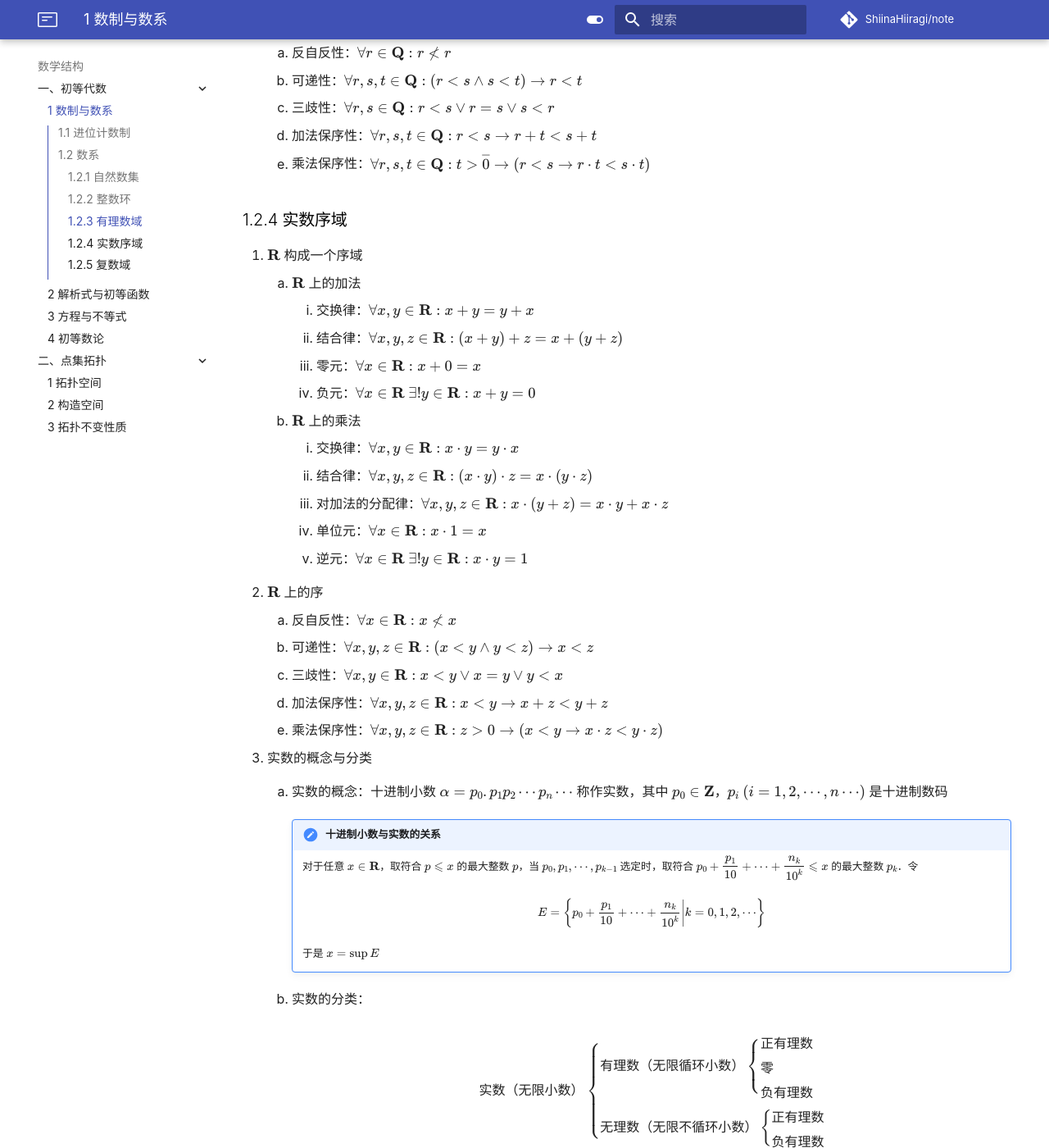
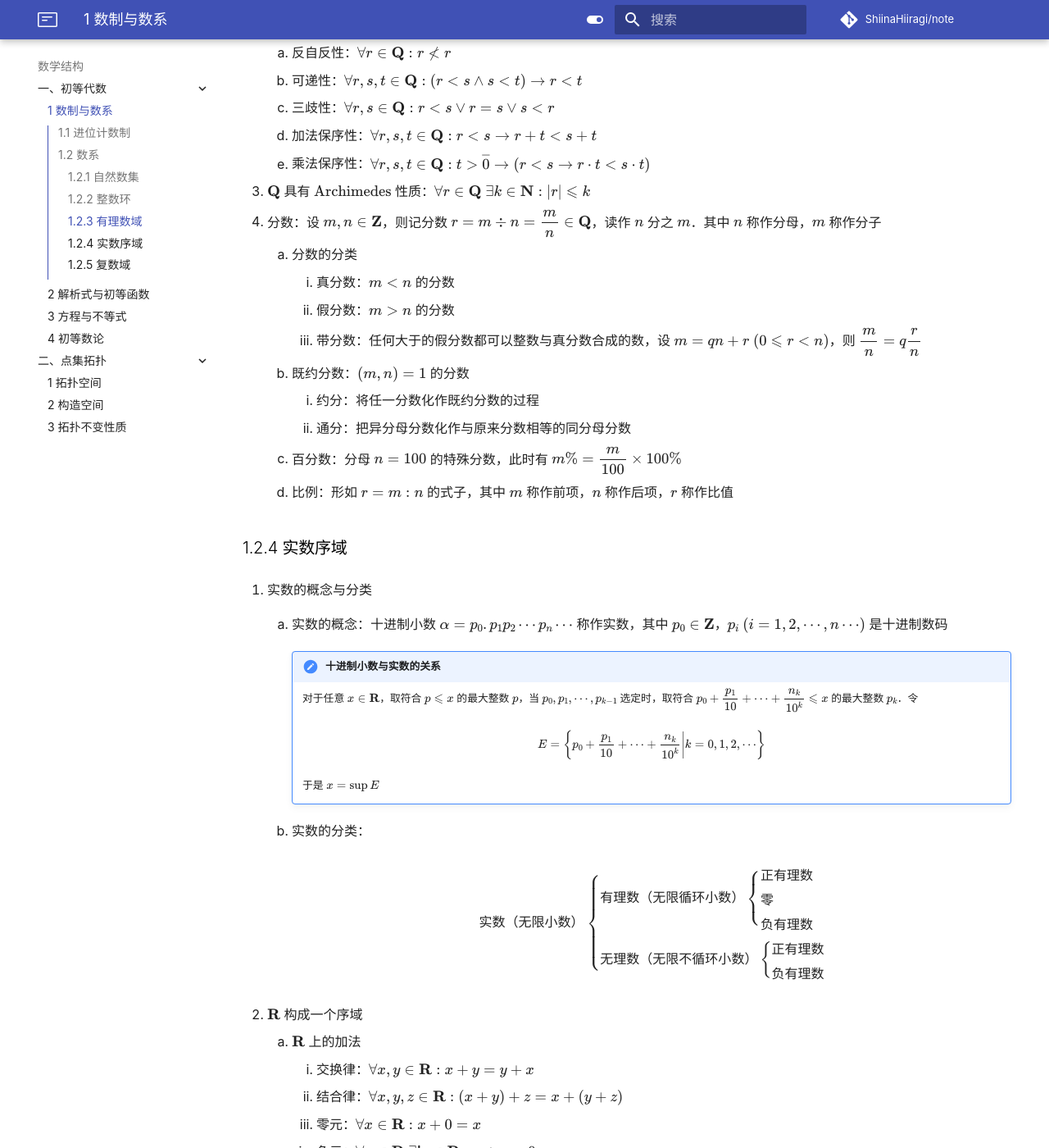
Before and after one commit to ShiinaHiiragi/note, an MkDocs documentation site: the page built from docs/math/alg/dec.md, in a window 1280 px wide and 1400 px high, scrolled down 2882 px. Shown: the whole window at 82% size. Built offline with MkDocs 1.6.1 and Material for MkDocs 9.7.7, drawn with Linux system fonts in a browser that asks for light colours; comment, search, counter and statistics services are not loaded; some of the changed text lies outside the part shown.

Commit message:
conclude

```diff
--- a/docs/math/alg/dec.md
+++ b/docs/math/alg/dec.md
@@ -89,27 +89,20 @@
     3. 三歧性：$\forall r, s \in \mathbf Q: r < s \vee r = s \vee s < r$
     4. 加法保序性：$\forall r, s, t \in \mathbf Q:r < s \to r + t < s + t$
     5. 乘法保序性：$\forall r, s, t \in \mathbf Q:t > \overline{0} \to (r < s \to r \cdot t < s \cdot t)$
+3. $\mathbf Q$ 具有 $\text{Archimedes}$ 性质：$\forall r \in \mathbf Q \ \exists k \in \mathbf N: |r| \leqslant k$
+4. 分数：设 $m, n \in \mathbf Z$，则记分数 $r = m \div n = \dfrac{m}{n} \in \mathbf Q$，读作 $n$ 分之 $m$．其中 $n$ 称作分母，$m$ 称作分子
+    1. 分数的分类
+        1. 真分数：$m < n$ 的分数
+        2. 假分数：$m > n$ 的分数
+        3. 带分数：任何大于的假分数都可以整数与真分数合成的数，设 $m = qn + r \ (0 \leqslant r < n)$，则 $\dfrac mn = q\dfrac{r}{n}$
+    2. 既约分数：$(m, n) = 1$ 的分数
+        1. 约分：将任一分数化作既约分数的过程
+        2. 通分：把异分母分数化作与原来分数相等的同分母分数
+    3. 百分数：分母 $n = 100$ 的特殊分数，此时有 $m\% = \dfrac{m}{100} \times 100\%$
+    4. 比例：形如 $r = m : n$ 的式子，其中 $m$ 称作前项，$n$ 称作后项，$r$ 称作比值
 
 ### 1.2.4 实数序域
-1. $\mathbf R$ 构成一个序域
-    1. $\mathbf R$ 上的加法
-        1. 交换律：$\forall x, y \in \mathbf R: x + y = y + x$
-        2. 结合律：$\forall x, y, z \in \mathbf R: (x + y) + z = x + (y + z)$
-        3. 零元：$\forall x \in \mathbf R: x + 0  = x$
-        4. 负元：$\forall x \in \mathbf R \ \exists! y\in \mathbf R: x + y = 0$
-    2. $\mathbf R$ 上的乘法
-        1. 交换律：$\forall x, y \in \mathbf R: x \cdot y = y \cdot x$
-        2. 结合律：$\forall x, y, z \in \mathbf R: (x \cdot y) \cdot z = x \cdot (y \cdot z)$
-        3. 对加法的分配律：$\forall x, y, z \in \mathbf R: x \cdot (y + z) = x \cdot y + x \cdot z$
-        4. 单位元：$\forall x \in \mathbf R: x \cdot 1 = x$
-        5. 逆元：$\forall x \in \mathbf R \ \exists! y\in \mathbf R: x \cdot y = 1$
-2. $\mathbf R$ 上的序
-    1. 反自反性：$\forall x\in \mathbf R: x\nless x$
-    2. 可递性：$\forall x, y, z\in \mathbf R: (x < y\wedge y < z)\to x < z$
-    3. 三歧性：$\forall x, y\in \mathbf R: x < y\vee x = y\vee y < x$
-    4. 加法保序性：$\forall x, y, z\in \mathbf R: x < y\to x + z < y + z$
-    5. 乘法保序性：$\forall x, y, z\in \mathbf R: z>0\to (x < y\to x\cdot z < y\cdot z)$
-3. 实数的概念与分类
+1. 实数的概念与分类
     1. 实数的概念：十进制小数 $\alpha = p_0.p_1 p_2 \cdots p_n \cdots$ 称作实数，其中 $p_0 \in \mathbf Z$，$p_i \ (i = 1, 2, \cdots, n \cdots)$ 是十进制数码
 
         !!! note "十进制小数与实数的关系"
@@ -137,7 +130,26 @@
         \end{aligned}\right.
         $$
 
-4. 根数：设实数 $\alpha \geqslant 0$，整数 $n > 1$，则称适合 $x^n = \alpha$ 的非负实数 $x$ 为 $\alpha$ 的 $n$ 次算术根，记作 $\sqrt[n]{\alpha}$
+2. $\mathbf R$ 构成一个序域
+    1. $\mathbf R$ 上的加法
+        1. 交换律：$\forall x, y \in \mathbf R: x + y = y + x$
+        2. 结合律：$\forall x, y, z \in \mathbf R: (x + y) + z = x + (y + z)$
+        3. 零元：$\forall x \in \mathbf R: x + 0  = x$
+        4. 负元：$\forall x \in \mathbf R \ \exists! y\in \mathbf R: x + y = 0$
+    2. $\mathbf R$ 上的乘法
+        1. 交换律：$\forall x, y \in \mathbf R: x \cdot y = y \cdot x$
+        2. 结合律：$\forall x, y, z \in \mathbf R: (x \cdot y) \cdot z = x \cdot (y \cdot z)$
+        3. 对加法的分配律：$\forall x, y, z \in \mathbf R: x \cdot (y + z) = x \cdot y + x \cdot z$
+        4. 单位元：$\forall x \in \mathbf R: x \cdot 1 = x$
+        5. 逆元：$\forall x \in \mathbf R \ \exists! y\in \mathbf R: x \cdot y = 1$
+    3. $\mathbf R$ 上的序
+        1. 反自反性：$\forall x\in \mathbf R: x\nless x$
+        2. 可递性：$\forall x, y, z\in \mathbf R: (x < y\wedge y < z)\to x < z$
+        3. 三歧性：$\forall x, y\in \mathbf R: x < y\vee x = y\vee y < x$
+        4. 加法保序性：$\forall x, y, z\in \mathbf R: x < y\to x + z < y + z$
+        5. 乘法保序性：$\forall x, y, z\in \mathbf R: z>0\to (x < y\to x\cdot z < y\cdot z)$
+3. $\mathbf R$ 具有 $\text{Archimedes}$ 性质：$\forall x \in \mathbf R \ \exists k \in \mathbf N: |r| \leqslant k$
+4. 算术根：设实数 $\alpha \geqslant 0$，整数 $n > 1$，则称适合 $x^n = \alpha$ 的非负实数 $x$ 为 $\alpha$ 的 $n$ 次算术根，记作 $\sqrt[n]{\alpha}$
 5. 绝对值：设 $x \in R$，定义绝对值
 
     $$
```
Also changed, not shown: other parts of docs/math/alg/dec.md (+5 -5 lines), docs/math/alg/eq.md (+6 -7 lines), docs/math/alg/num.md (+16 -7 lines).
